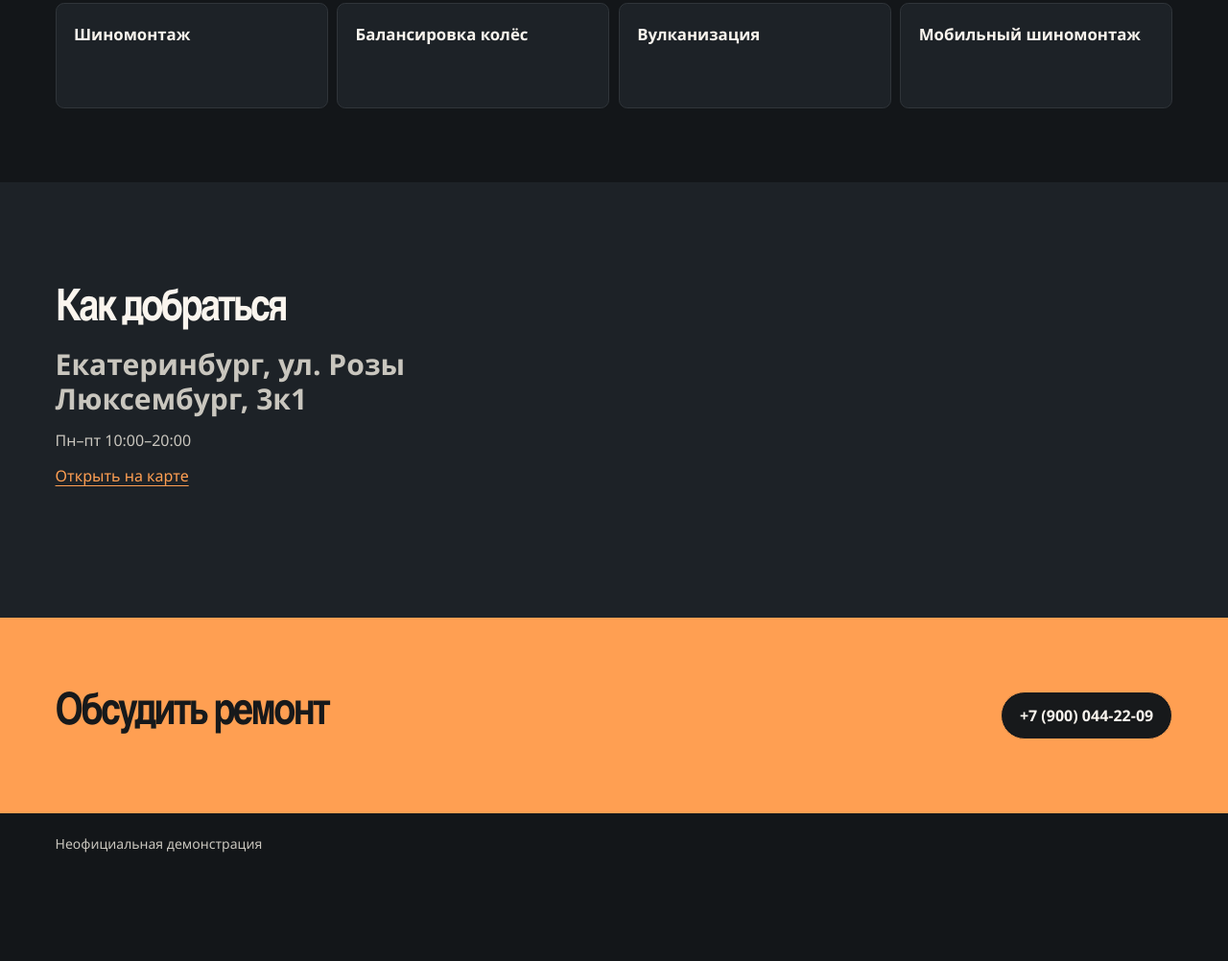
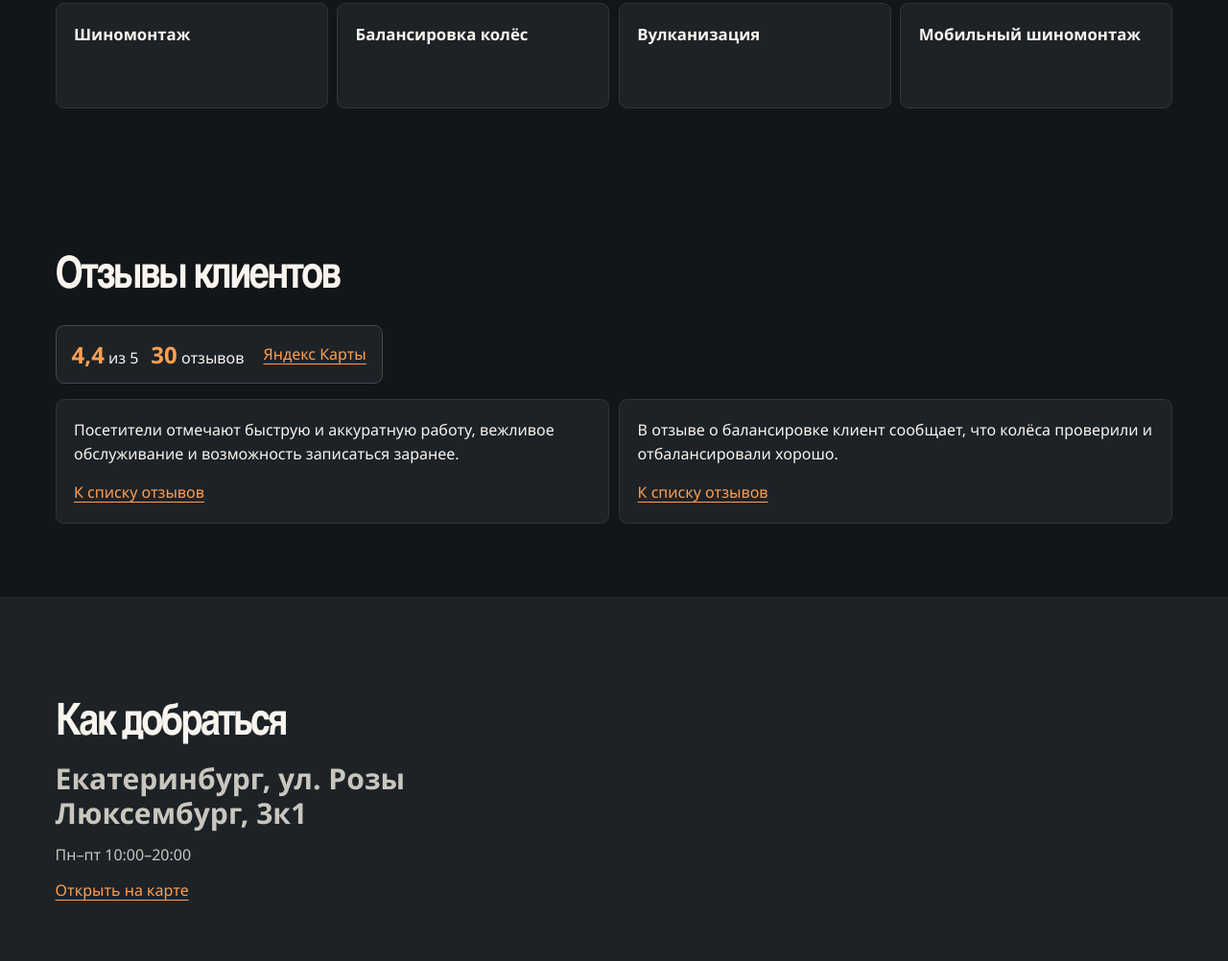
Before and after one commit to Vatsochek/demo-shinlayn-ekaterinburg, a plain HTML site: page index.html in a window 1280 px wide. Shown: the part 832-1834 px from the top of the page at 96% size. Before the commit the page ends 1744 px from the top, so only its background shows below. Drawn offline with Linux system fonts and the light colour scheme.

Commit message:
Add services and linked Yandex reviews

```diff
--- a/index.html
+++ b/index.html
@@ -13,7 +13,7 @@
 <header class="garage-header garage-wrap">
   <a class="garage-brand" href="#main">Шинлайн</a>
   <nav aria-label="Разделы сайта">
-    <a href="#services">Услуги</a><a href="#visit">Как добраться</a>
+    <a href="#services">Услуги</a><a href="#reviews">Отзывы</a><a href="#visit">Как добраться</a>
   </nav>
 </header>
 <main id="main">
@@ -57,7 +57,19 @@
 
     </div>
   </section>
-
+  <section class="garage-wrap garage-section" id="reviews">
+    <div class="garage-section-intro"><h2>Отзывы клиентов</h2></div>
+    <a class="review-summary" href="https://yandex.com/maps/org/shin_line/1763297927/reviews/">
+    <span class="review-summary-values">
+      <span><strong>4,4</strong> из 5</span>
+      <span><strong>30</strong> отзывов</span>
+    </span>
+    <span class="review-summary-source">Яндекс Карты</span>
+  </a>
+    <ul class="garage-review-list">
+    <li><p>Посетители отмечают быструю и аккуратную работу, вежливое обслуживание и возможность записаться заранее.</p><a href="https://yandex.com/maps/org/shin_line/1763297927/reviews/">К списку отзывов</a></li>
+    <li><p>В отзыве о балансировке клиент сообщает, что колёса проверили и отбалансировали хорошо.</p><a href="https://yandex.com/maps/org/shin_line/1763297927/reviews/">К списку отзывов</a></li></ul>
+  </section>
   <section class="garage-visit" id="visit">
     <div class="garage-wrap garage-section">
       <div class="garage-section-intro">
```
